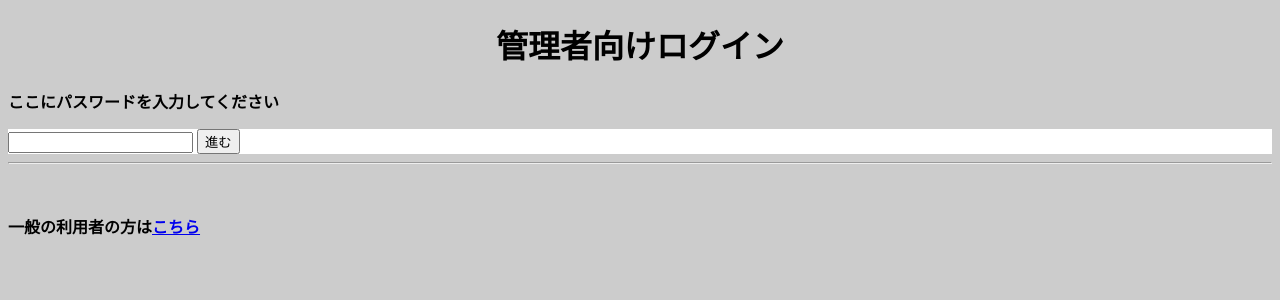
After one commit to Sh0dq1004/bg_matching, a Django app: template bd_matching/templates/admin.html in a window 1280 px wide. The commit adds this page. Shown: the top 300 px of the page. Run offline with Django 5.2, Linux system fonts and the light colour scheme; the template is opened without the code that fills it, so the values that code supplies are empty, except form fields; tables that the repository leaves empty hold one stand-in row (values such as "Sample post"); form fields are guessed from the names that the template uses.

Commit message:
watasihanazekokoniirunoka

```diff
--- /dev/null
+++ b/bd_matching/templates/admin.html
@@ -0,0 +1,35 @@
+{% load static %}
+<!DOCTYPE html>
+<html>
+<head>
+<meta http-equiv="content-type" content="text/html; charset=UTF-8">
+    <title></title>
+<style type="text/css">
+h1 {
+  text-align: center;
+  color: black;
+}
+
+p {
+  color: black;
+  font-weight: bold;
+}
+
+form {
+  background-color: white;
+  color: black;
+}
+
+</style></head>
+<body style=" color: white; background-color: #cccccc;">
+  <h1>管理者向けログイン</h1>
+<p>ここにパスワードを入力してください</p>
+<form method="post">
+        {% csrf_token %}
+        {{ form.pass}}
+        <button type="submit">進む</button>
+</form>
+<hr><span style="color: black;"></span>
+<p><br></p>
+<p>一般の利用者の方は<a href="http://172.17.153.187:8080/main/">こちら</a></p>
+</body></html>
```
Also changed, not shown: bd_matching/templates/choice_detail.html (+19 -6 lines), bd_matching/templates/wait.html (added, +8 -0 lines).
